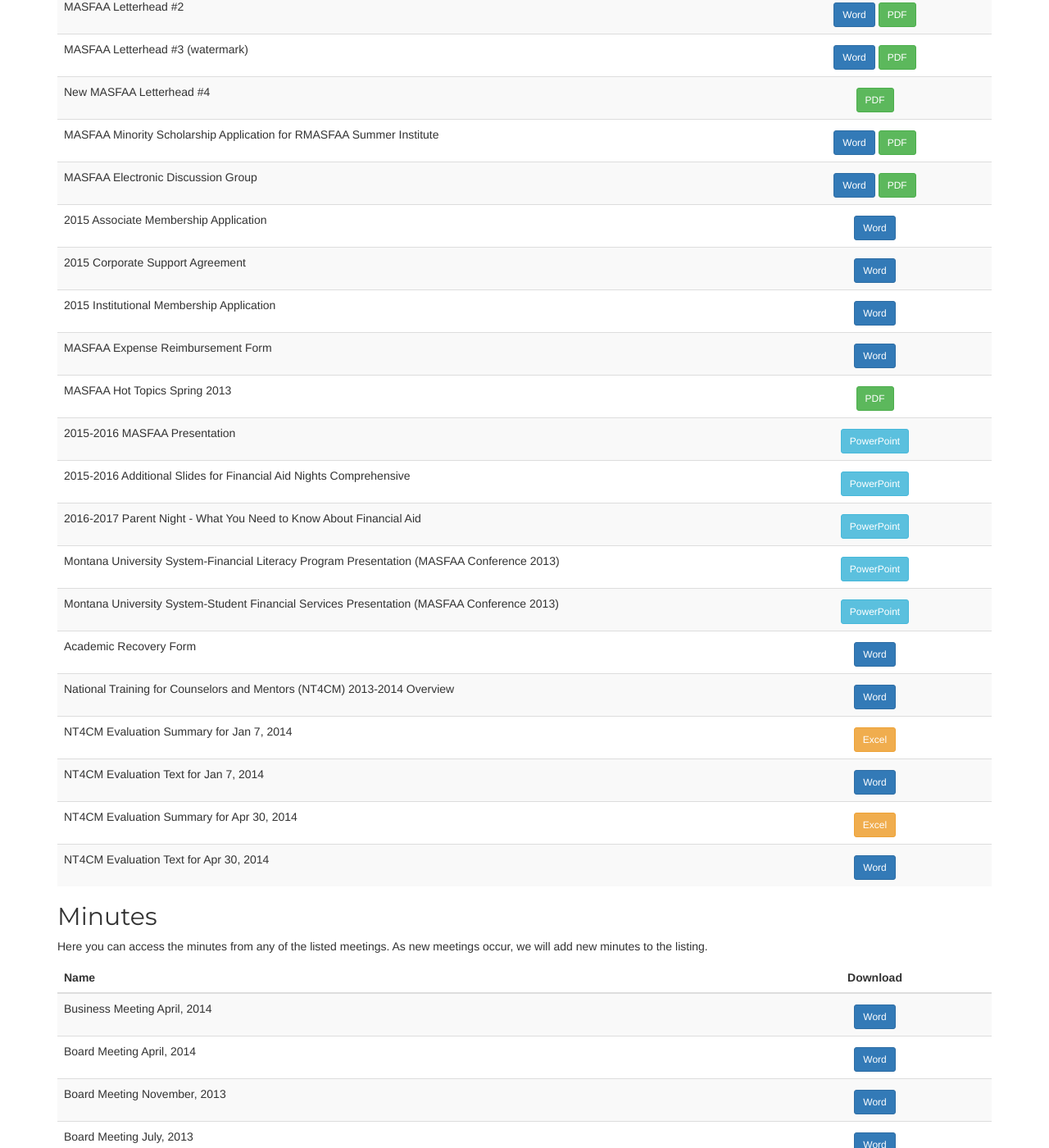
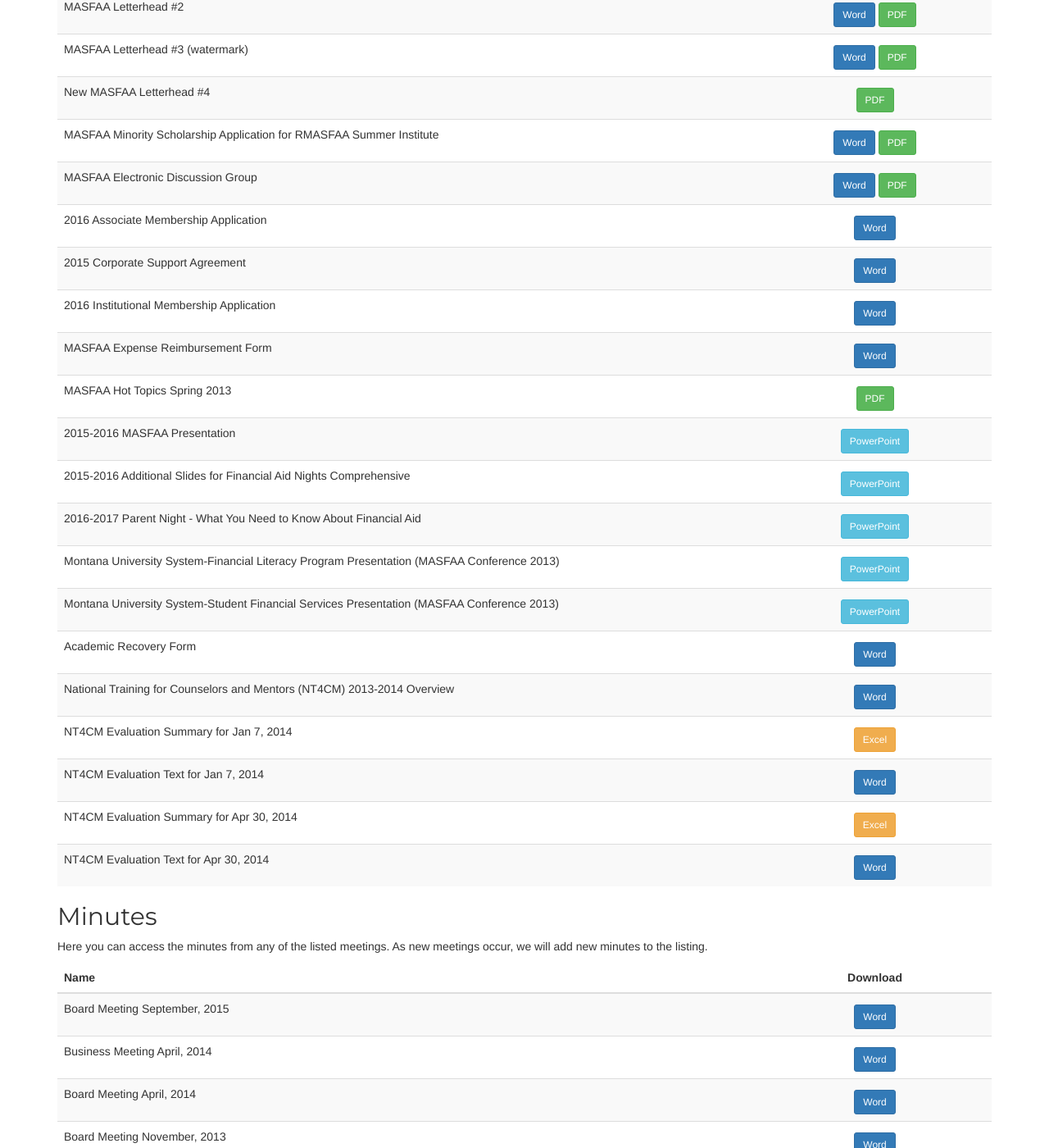
Before and after one commit to mhellwinkel/www.masfaaonline.org, a Jekyll site: the page built from documents/index.md, in a window 1280 px wide and 1400 px high, scrolled down 709 px. Shown: the whole window at 82% size. Built offline with Jekyll 4.4.1, drawn with Linux system fonts in a browser that asks for light colours; nearby versions of some CDN libraries.

Commit message:
Update for GT-5415

```diff
--- a/documents/index.md
+++ b/documents/index.md
@@ -25,9 +25,9 @@
 New MASFAA Letterhead #4                                                                   | [PDF](downloads/files/MASFAA_Letterhead_4.pdf){: pdf}
 MASFAA Minority Scholarship Application for RMASFAA Summer Institute                       | [Word](downloads/files/MASFAA-Minority-Scholarship-Application.doc){: word} [PDF](downloads/files/masfaaminorityscholarship.pdf){: pdf}
 MASFAA Electronic Discussion Group                                                         | [Word](downloads/files/Masfaa-Listserv.doc){: word} [PDF](downloads/files/MASFAAlistserv.pdf){: pdf}
-2015 Associate Membership Application                                                      | [Word](downloads/files/2015-associate-membership-application.doc){: word}
+2016 Associate Membership Application                                                      | [Word](downloads/files/2016-associate-membership-application.doc){: word}
 2015 Corporate Support Agreement                                                           | [Word](downloads/files/masfaa-corporate-support-agreement-2015.docx){: word}
-2015 Institutional Membership Application                                                  | [Word](downloads/files/2015-institutional-membership-application.doc){: word}
+2016 Institutional Membership Application                                                  | [Word](downloads/files/2016-institutional-membership-application.doc){: word}
 MASFAA Expense Reimbursement Form                                                          | [Word](downloads/files/Expense-Reimbursement-Form.docx){: word}
 MASFAA Hot Topics Spring 2013                                                              | [PDF](downloads/files/MASFAA-Hot-Topics-Spring-2013-for-Web-Posting.pdf){: pdf}
 2015-2016 MASFAA Presentation                                                              | [PowerPoint](downloads/files/masfaa-2015-2016.pptx){: ppt}
@@ -49,6 +49,7 @@
 
 Name                                          | Download
 --------------------------------------------- | :----------------------------------------------------------------------------------------------------------------------------------------:
+Board Meeting September, 2015                 | [Word](downloads/minutes/MASFAA%20Board%20Meeting%20Minutes%2009%2018%202015.docx){: word}
 Business Meeting April, 2014                  | [Word](downloads/minutes/4-25-14-masfaa-business-meeting%20notes.docx){: word}
 Board Meeting April, 2014                     | [Word](downloads/minutes/4-23-14-masfaa-board-meeting%20minutes.docx){: word}
 Board Meeting November, 2013                  | [Word](downloads/minutes/nov1masfaa-board-meeting.docx){: word}
```
Also changed, not shown: index.md (+6 -1 lines), 5 other files.
